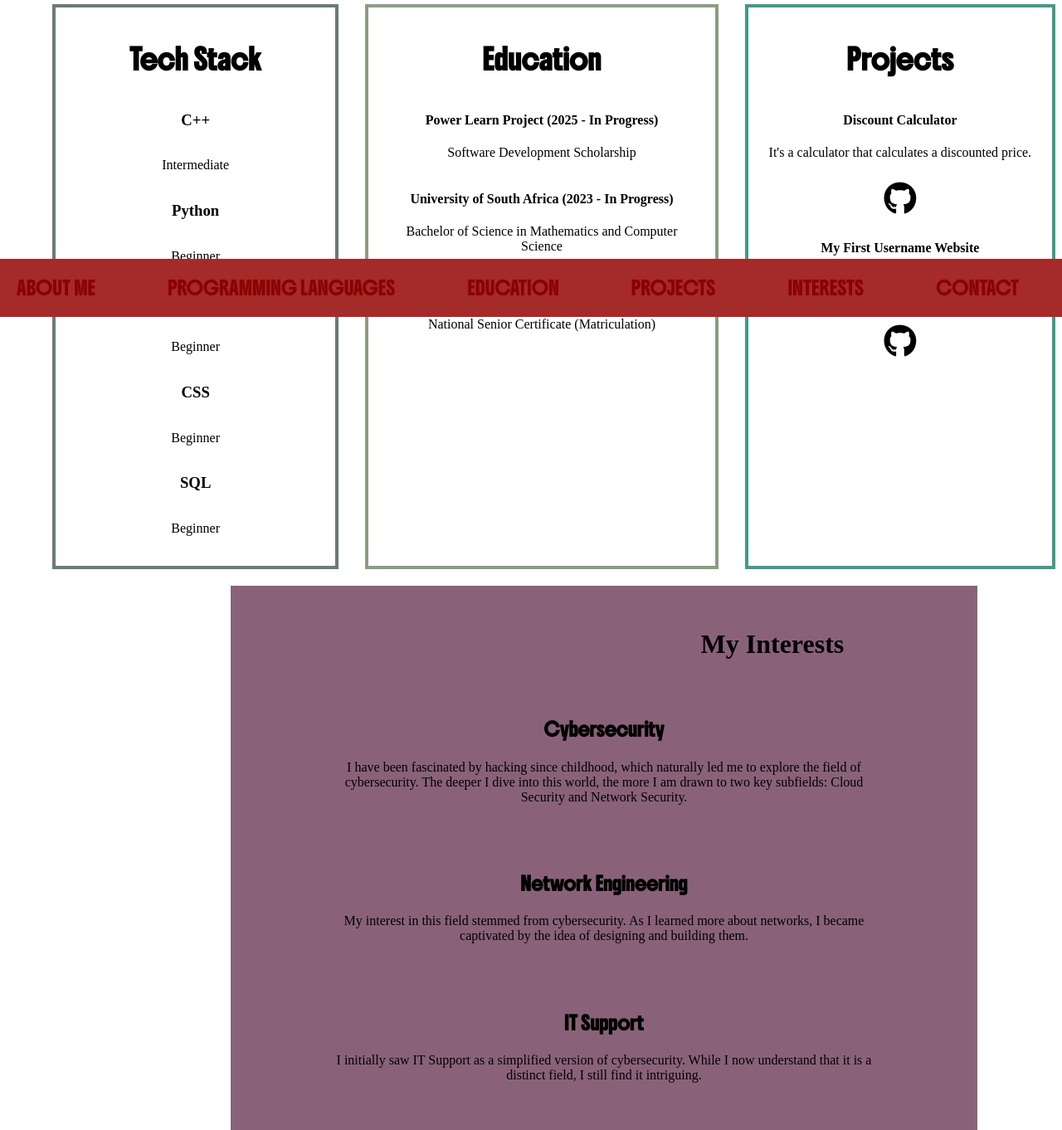
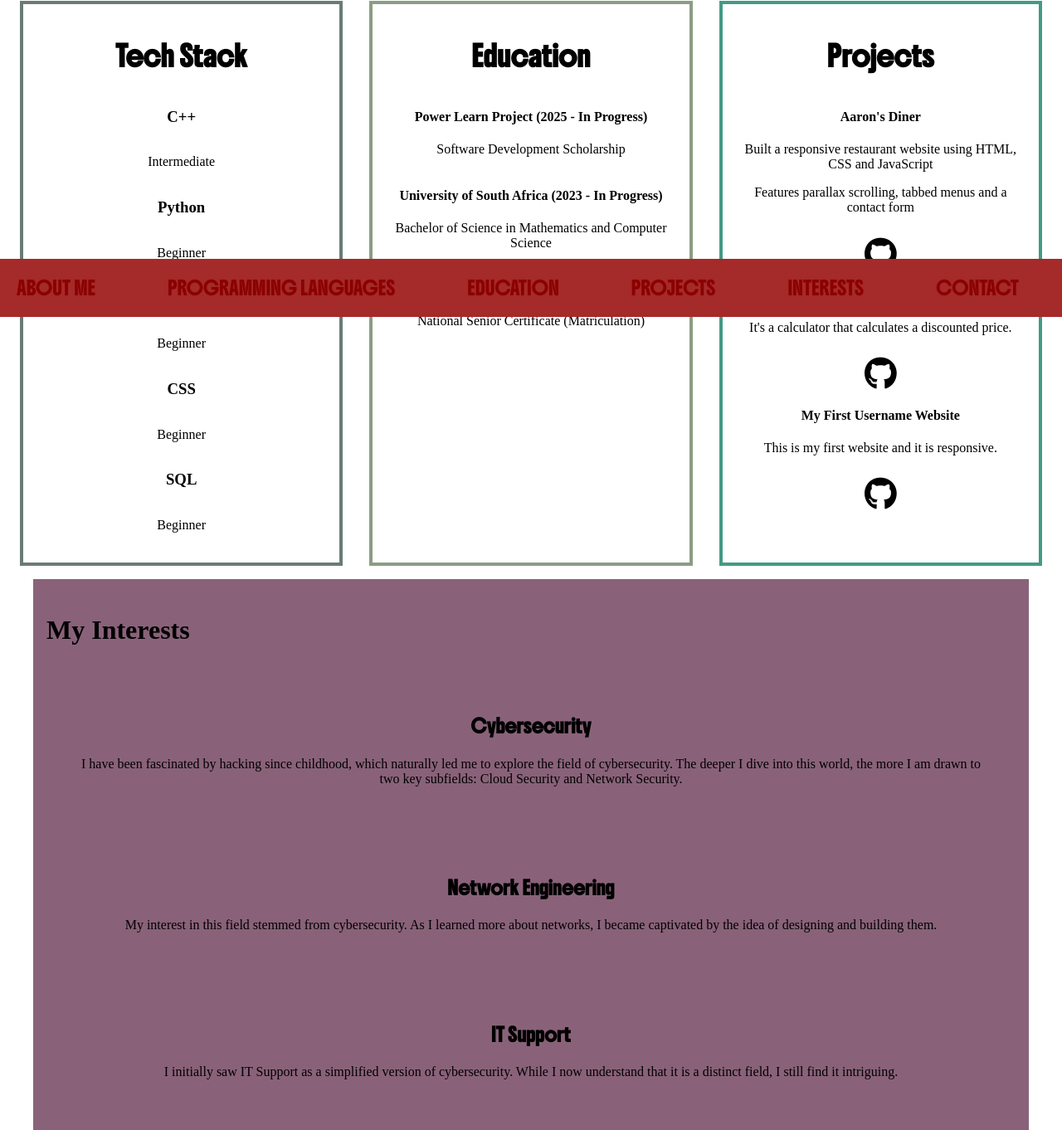
Before and after one commit to Nokutso/My-Minimalistic-Portfolio, a plain HTML site: page index.html in a window 1280 px wide. Shown: the part 418-1780 px from the top of the page at 83% size. Drawn offline with Linux system fonts and the light colour scheme; a web font is replaced by a local one.

Commit message:
updated index.html and edited style.css

```diff
--- a/index.html
+++ b/index.html
@@ -64,13 +64,19 @@
             <section id="projects">
                 <h2>Projects</h2>
                 <div id="project1">
+                    <h4>Aaron's Diner</h4>
+                    <p>Built a responsive restaurant website using HTML, CSS and JavaScript</p>
+                    <p>Features parallax scrolling, tabbed menus and a contact form</p>
+                    <a href="https://nokutso.github.io/Aarons-Diner/"><i class="fa-brands fa-github"></i></a>
+                </div>
+                <div id="project2">
                     <h4>Discount Calculator</h4>
                     <p>It's a calculator that calculates a discounted price.</p>
                     <a href="https://github.com/Nokutso/PYTHON-SESSIONS-3.git"><i class="fa-brands fa-github"></i></a>
                 </div>
-                <div id="project2">
+                <div id="project3">
                     <h4>My First Username Website</h4>
-                    <p>This is my first website and it is not yet responsive.</p>
+                    <p>This is my first website and it is responsive.</p>
                     <a href="https://github.com/PLP-WebTechnologies/feb-2025-introduction-to-css-Nokutso.git"><i class="fa-brands fa-github"></i></a>
                 </div>
             </section>
--- a/style.css
+++ b/style.css
@@ -14,6 +14,7 @@
 }
 
 html {
+    margin:0;
     scroll-behavior: smooth;
     scroll-padding-top: 125px;
 }
@@ -140,39 +141,46 @@ nav ul a:last-child {
     align-items: flex;
     gap: 2rem;
     text-align: center;
+    box-sizing: border-box;
 }
 .grouped h2{
     font-family: Boldonse;
 }
 
-#p_languages{
+#p_languages, #education, #projects{
     display: flex;
     flex-direction: column;
+}
+
+#p_languages{
     border: 4px solid #6A7B76;
 }
 
 #education{
-    display: flex;
-    flex-direction: column;
     border: 4px solid #8B9D83;
-
 }
 
 #projects{
-    display: flex;
-    flex-direction: column;
     border: 4px solid #439A86;
 }
+
 #projects div{
-    padding-bottom: 10px;
+    padding-bottom: 0;
 }
 
-
-@media only screen and (min-width:1200px){
+@media only screen and (min-width:769px){
     .grouped{
-        margin-left: 55px;
+        justify-content: center; /* center horizontally */
+        align-items: stretch;    /* make all sections same height */
+        margin: 0 auto;
+        width: 100%;
+        padding: 1rem;
     }
 
+    .grouped section {
+        flex: 1; /* each section takes equal space */
+        min-width: 0; /* prevent overflow */
+    }
 
     #p_languages{
         padding: 20px;
@@ -195,12 +203,9 @@ nav ul a:last-child {
         overflow-x: auto;
         scroll-snap-type: x mandatory;
         scroll-behavior: smooth;
-        padding: 0;
         margin: 0;
         gap: 2rem;
-        padding: 1rem;
-        width: 100%;
-
+        padding: 1rem 0;
     }
 
     .grouped::-webkit-scrollbar {
@@ -211,8 +216,7 @@ nav ul a:last-child {
         flex: 0 0 auto;
         width: 100%;
         scroll-snap-align: start;
-        margin-right: 1rem;
-        min-width: 200px;
+        min-width: 250px;
         box-sizing: border-box;
     }
 }
@@ -233,6 +237,7 @@ nav ul a:last-child {
 #interests h2{
     padding-right: 10%;
     font-size: 2rem;
+    text-align: start;
 }
 
 #interests div{
@@ -247,16 +252,13 @@ nav ul a:last-child {
 @media only screen and (min-width:1200px)
 {
     #interests{
-        background-color: #896279;
-        text-align: center;
-        margin-bottom: 50px;
-        margin-left: 270px;
-        width: 900px;
         box-sizing: border-box;
-        display: flex;
-        flex-direction: column;
-        justify-content: flex-end;
-        align-items: flex-end;
+        justify-content: center; /* center horizontally */
+        align-items: stretch;    /* make all sections same height */
+        margin: 0 auto;
+        max-width: 1200px;
+        width: 100%;
+        padding: 1rem;
     }
 }
 
@@ -314,11 +316,12 @@ nav ul a:last-child {
 @media only screen and (min-width:1200px)
 {
     #contact{
-        width: 600px;
-        margin-bottom: 5%;
-        padding-top: 10%;
-        padding-bottom: 10%;
-        margin-left: 420px;
+        justify-content: center; /* center horizontally */
+        align-items: stretch;    /* make all sections same height */
+        margin: 0 auto;
+        max-width: 1200px;
+        width: 100%;
+        padding: 5rem;
     }
 
     #download{
@@ -357,6 +360,7 @@ footer{
 @media only screen and (min-width:1200px)
 {
     footer{
+        margin-top: 5%;
         margin-bottom: 120px;
         font-size: 1.1rem;
     }
@@ -365,6 +369,7 @@ footer{
 @media screen and (min-width:510px) and (max-width:1199px)
 {
     footer{
+        margin-top: 5%;
         margin-bottom: 120px;
         font-size: 1.1rem;
     }
```
